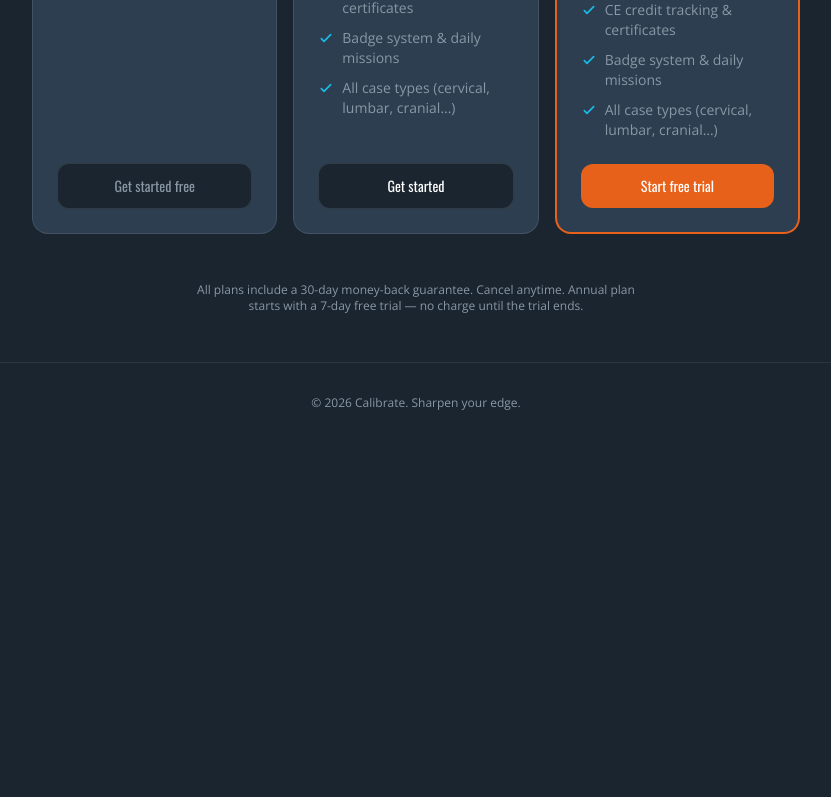
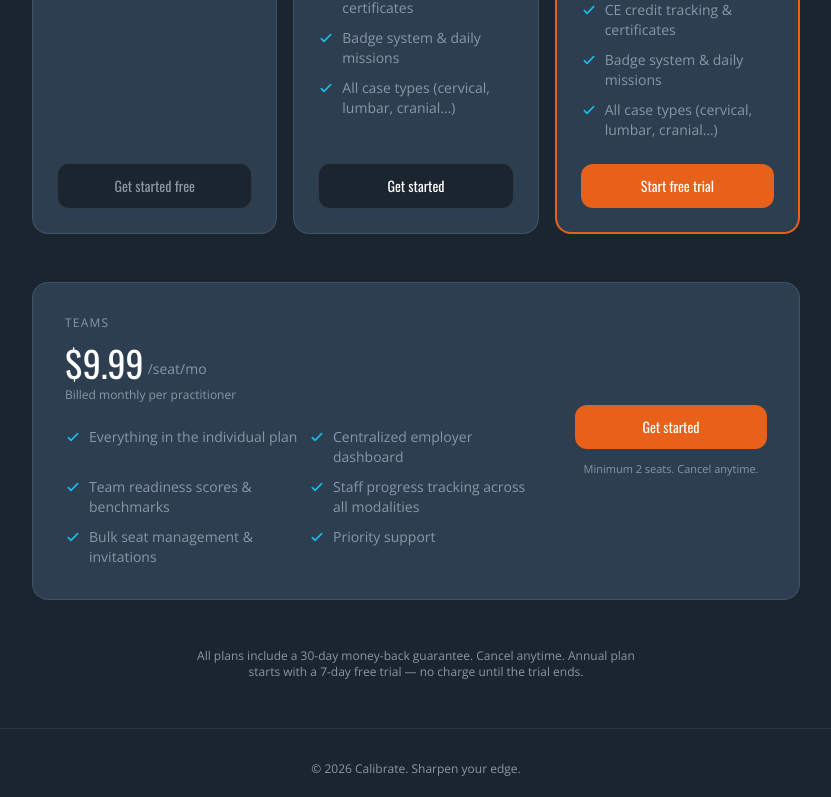
Before and after one commit to hartmanmba-svg/calibrate, a Next.js app: page /pricing in a window 1280 px wide. Shown: the part 538-1335 px from the top of the page, without its empty margins (224-1055 px from the left). Before the commit the page ends 981 px from the top, so only its background shows below. Built offline with nearby package versions, Linux system fonts and the light colour scheme; no server answers.

Commit message:
feat: add Teams tier to pricing page

```diff
--- a/app/(marketing)/pricing/CheckoutButton.tsx
+++ b/app/(marketing)/pricing/CheckoutButton.tsx
@@ -2,7 +2,7 @@
 
 import { useState } from 'react'
 
-type Plan = 'monthly' | 'annual'
+type Plan = 'monthly' | 'annual' | 'team'
 
 export function CheckoutButton({
   plan,
--- a/app/(marketing)/pricing/page.tsx
+++ b/app/(marketing)/pricing/page.tsx
@@ -5,6 +5,15 @@ import Link from 'next/link'
 // ----------------------------------------------------------------
 // Feature lists
 // ----------------------------------------------------------------
+
+const TEAM_FEATURES = [
+  'Everything in the individual plan',
+  'Centralized employer dashboard',
+  'Team readiness scores & benchmarks',
+  'Staff progress tracking across all modalities',
+  'Bulk seat management & invitations',
+  'Priority support',
+]
 
 const FREE_FEATURES = [
   '20 flashcards total',
@@ -197,6 +206,46 @@ export default async function PricingPage() {
 
       </div>
 
+      {/* Teams */}
+      <div className="w-full max-w-3xl">
+        <div className="bg-navy border border-[rgba(255,255,255,0.10)] rounded-2xl p-6 md:p-8 flex flex-col md:flex-row md:items-center gap-8">
+          <div className="flex-1">
+            <p className="font-body text-xs text-muted uppercase tracking-widest mb-3">Teams</p>
+            <div className="flex items-end gap-1 mb-1">
+              <span className="font-heading text-4xl text-white">$9.99</span>
+              <span className="font-body text-muted text-sm mb-1">/seat/mo</span>
+            </div>
+            <p className="font-body text-xs text-muted">Billed monthly per practitioner</p>
+            <ul className="grid grid-cols-1 sm:grid-cols-2 gap-2.5 mt-6">
+              {TEAM_FEATURES.map((f) => (
+                <li key={f} className="flex items-start gap-2">
+                  <CheckIcon />
+                  <span className="font-body text-sm text-muted">{f}</span>
+                </li>
+              ))}
+            </ul>
+          </div>
+          <div className="md:w-48 flex flex-col gap-3">
+            {currentPlan === 'team' ? (
+              <div className="w-full text-center font-heading py-3 rounded-xl
+                bg-teal/10 border border-teal/30 text-teal text-sm">
+                Current plan
+              </div>
+            ) : (
+              <CheckoutButton
+                plan="team"
+                label="Get started"
+                className="w-full font-heading py-3 rounded-xl text-sm
+                  bg-orange hover:bg-orange/90 text-white transition"
+              />
+            )}
+            <p className="font-body text-[11px] text-muted text-center">
+              Minimum 2 seats. Cancel anytime.
+            </p>
+          </div>
+        </div>
+      </div>
+
       {/* Footer note */}
       <p className="font-body text-xs text-muted text-center max-w-md">
         All plans include a 30-day money-back guarantee. Cancel anytime.
```
